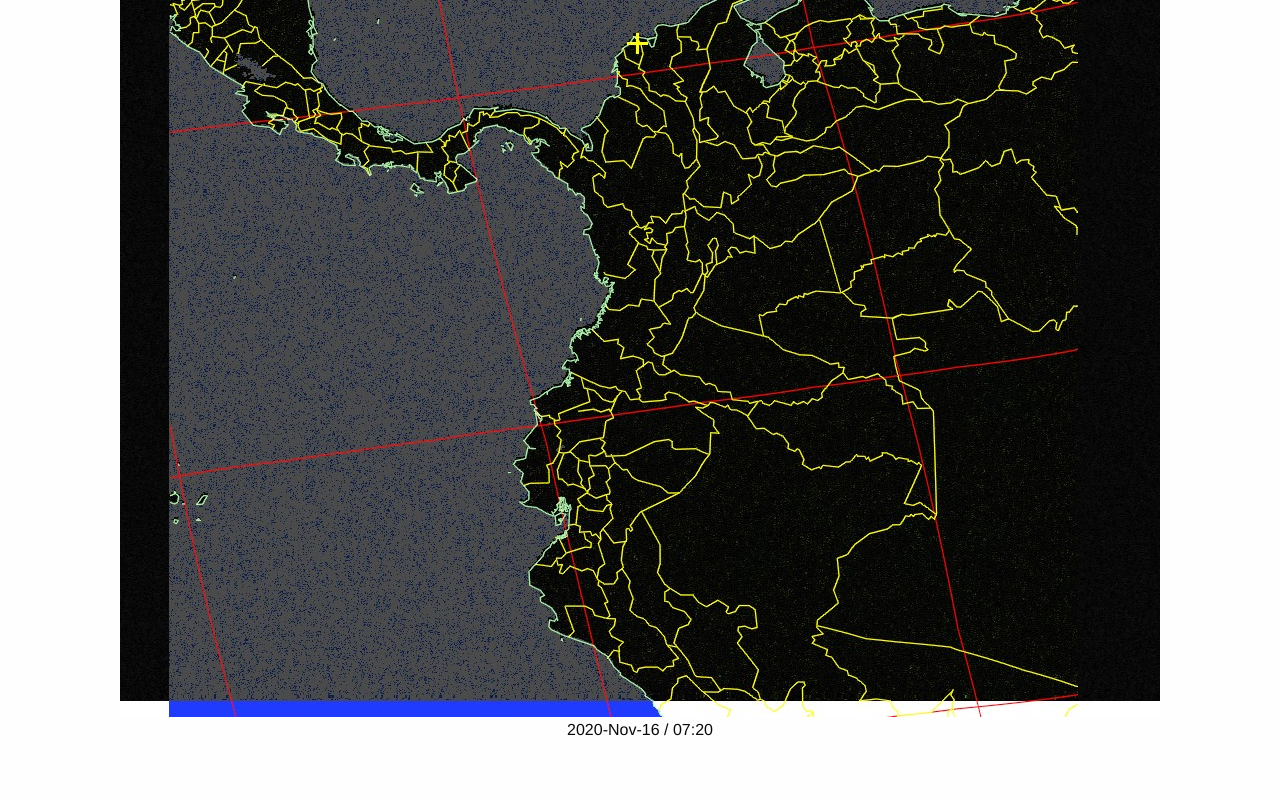
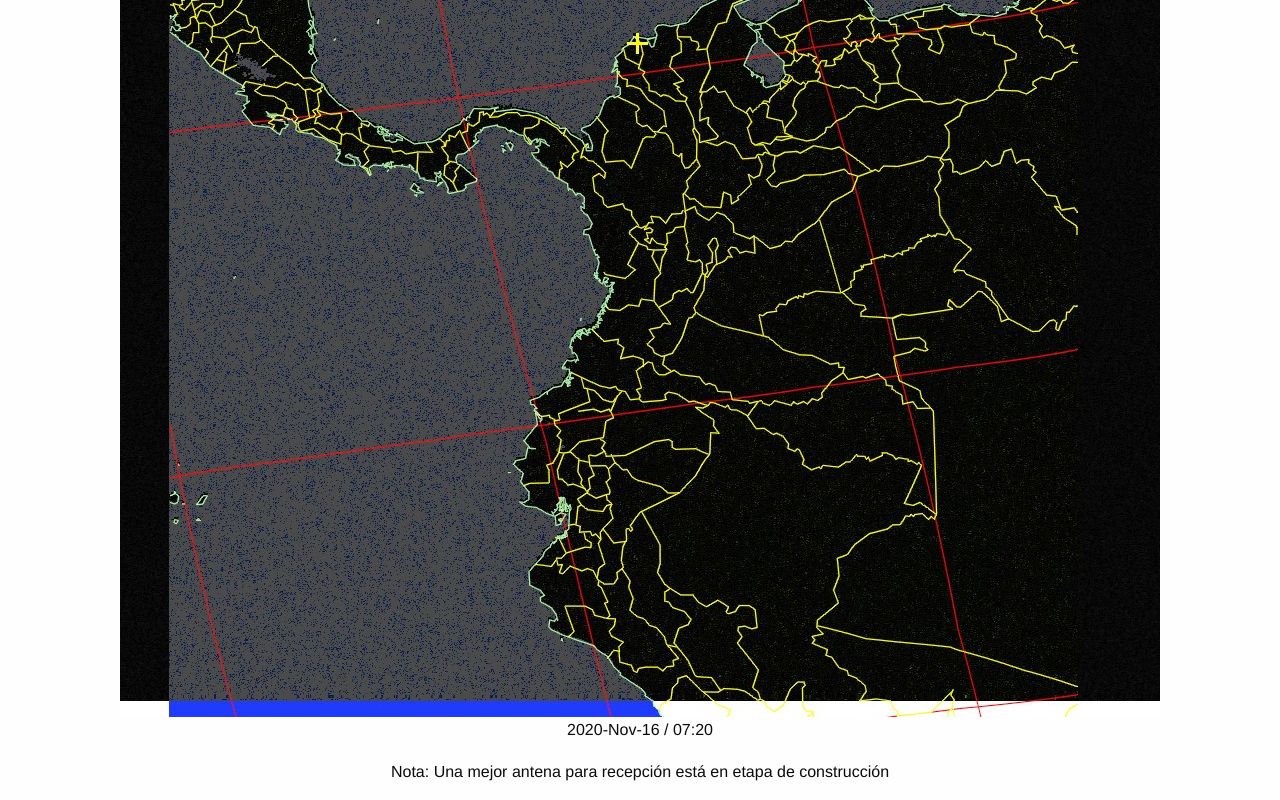
Before and after one commit to ArturoPA/Imagenes_NOAA, a plain HTML site: page NOAA15.html in a window 1280 px wide. Shown: the part 960-1760 px from the top of the page. Before the commit the page ends 1719 px from the top, so only its background shows below. Drawn offline with nearby package versions, Linux system fonts and the light colour scheme.

Commit message:
nota aclaratoria

```diff
--- a/NOAA15.html
+++ b/NOAA15.html
@@ -23,6 +23,7 @@
   <body>
     <div align="center"><img src="img/images/202011160720.jpg">
       <p>2020-Nov-16 / 07:20</p>
+      <p>Nota: Una mejor antena para recepción está en etapa de construcción</p>
     </div>
 
     <script src="js/vendor/jquery.js"></script>
```
Also changed, not shown: NOAA19.html (+1 -0 lines).
